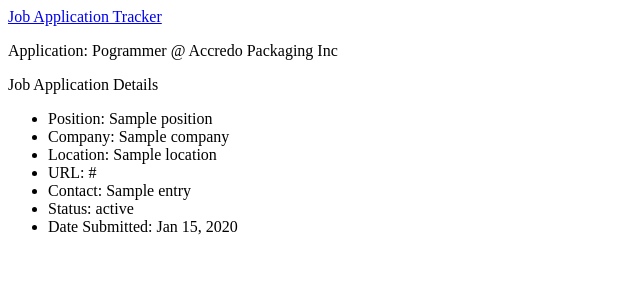
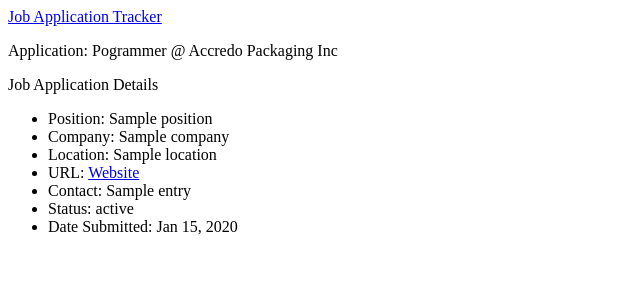
Before and after one commit to reuben-john/job-tracker, a Django app: template job_apps/templates/job_apps/job_entry.html in a window 1280 px wide. Shown: the top 300 px of the page, without its empty margins (0-640 px from the left). Run offline with Django 3.2, Linux system fonts and the light colour scheme; data comes from the database, SQL or seed files in the repository; the template is opened without the code that fills it: values that come from a table or form of the project are taken from there, most other values are stand-ins (such as "Sample title", 1, 10 or a date in 2020).

Commit message:
Change url to link instead of raw utl

```diff
--- a/job_apps/templates/job_apps/job_entry.html
+++ b/job_apps/templates/job_apps/job_entry.html
@@ -10,7 +10,7 @@
     <li>Position: {{ entry.position }}</li>
     <li>Company: {{ entry.company }}</li>
     <li>Location: {{ entry.location }}</li>
-    <li>URL: {{ entry.post_url }}</li>
+    <li>URL: <a href="{{ entry.post_url }}">Website</a></li>
     <li>Contact: {{ entry.contact_name }}</li>
     <li>Status: {{ entry.status }}</li>
     <li>Date Submitted: {{ entry.date_added|date:'M d, Y' }}</li>
```
